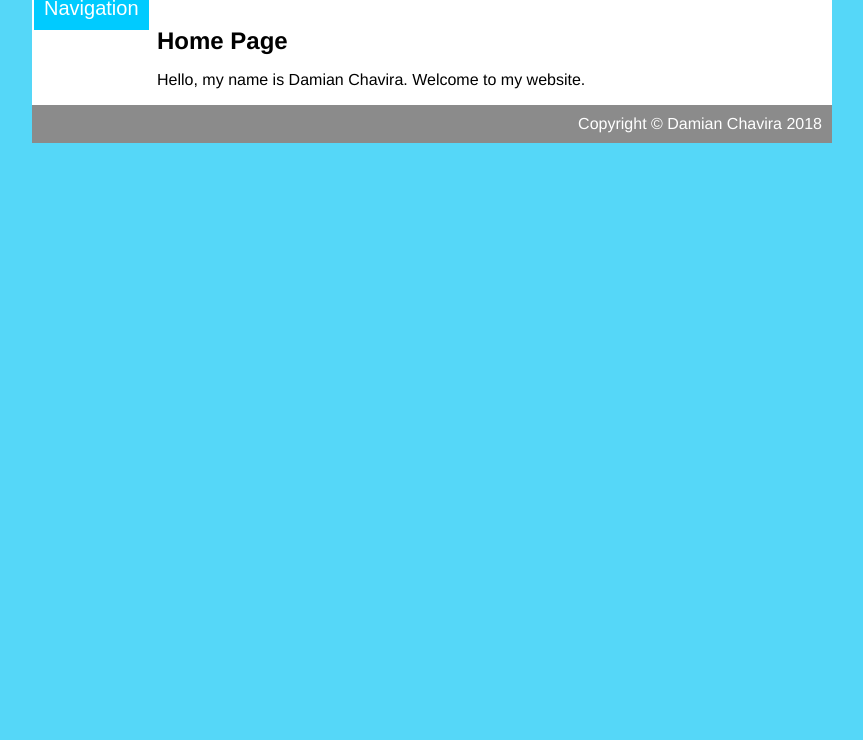
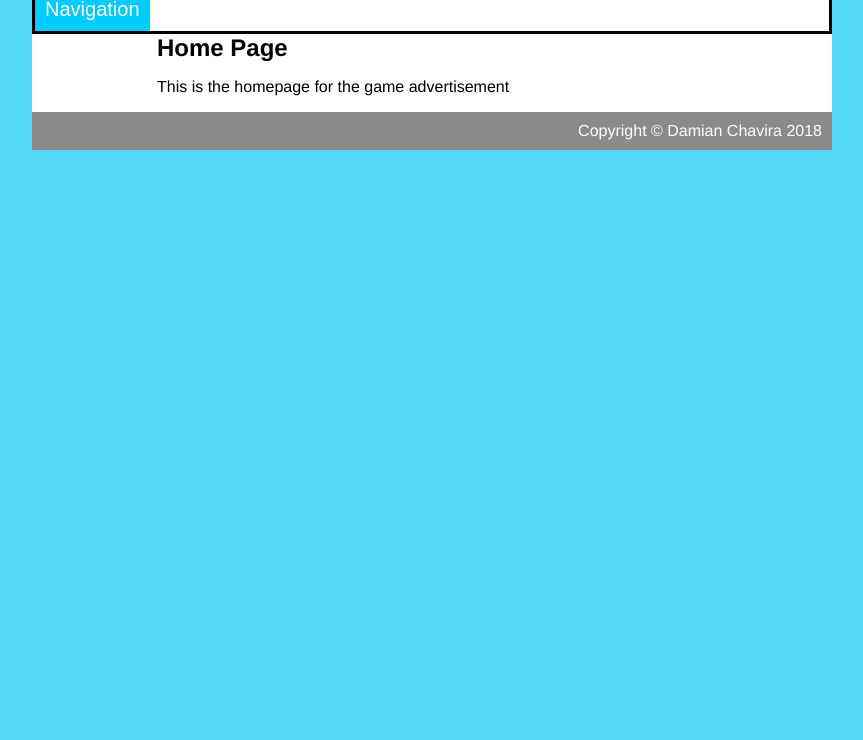
Before and after one commit to dchavira16/game-advertisement, a plain HTML site: page index.html in a window 1280 px wide. Shown: the part 60-800 px from the top of the page, without its empty margins (208-1071 px from the left). Drawn offline with Linux system fonts and the light colour scheme.

Commit message:
added borders on #nav

```diff
--- a/Style.css
+++ b/Style.css
@@ -56,10 +56,12 @@ a{
 }
 
 #header{
+
 	padding: 10px;
 	background-color: navy;
 	color: white;
 	text-align: center;
+
 }
 body{
 	background-color: #55D7F8;
@@ -72,15 +74,16 @@ body{
 	margin-right: auto;
 }
 #content{
-	padding-top: 2px;
-	padding-left: 2px;
+
 }
 #nav{
-	width: 40px;
-	height: 40px;
+	border:3px solid black;
+	width: auto;
+	height: auto;
 
 }
 #main{
+
 	width: 675px;
 	float: right;
 }
--- a/index.html
+++ b/index.html
@@ -24,7 +24,7 @@
 				</div>
 				<div id="main">
 					<h2>Home Page</h2>
-					<p>Hello, my name is Damian Chavira. Welcome to my website.</p>
+					<p>This is the homepage for the game advertisement</p>
 
 				</div>
 			</div>
```
